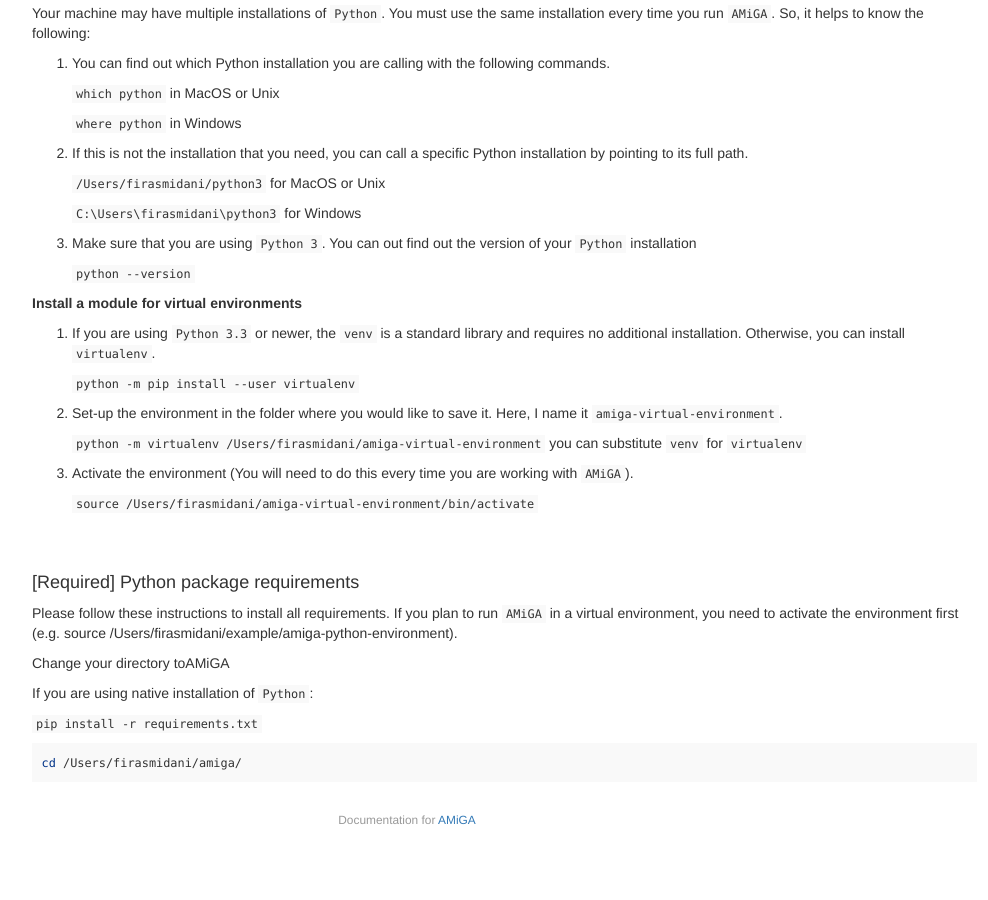
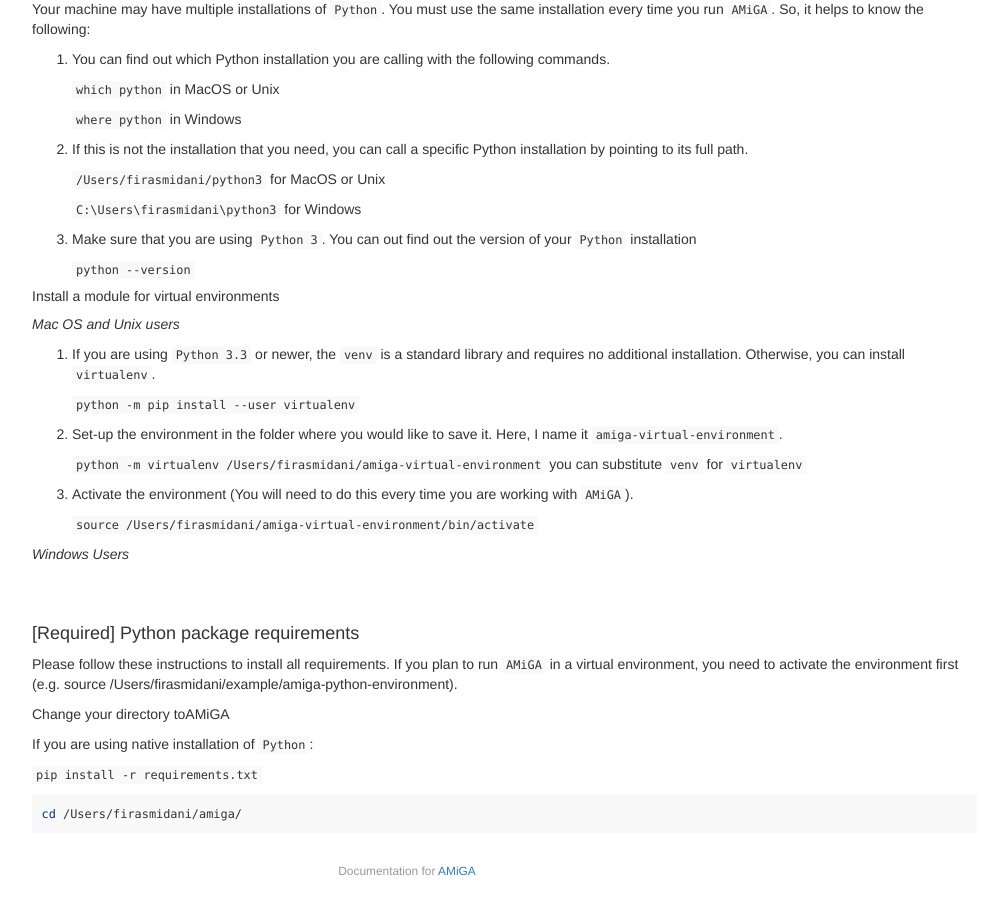
Before and after one commit to firasmidani/amiga, a Jekyll site: the page built from docs/_posts/2020-03-23-installation.md, in a window 1280 px wide and 900 px high, scrolled down 680 px. Shown: the whole window, without its empty margins (233-1221 px from the left). Built offline with Jekyll 4.4.1, drawn with Linux system fonts in a browser that asks for light colours; before the commit the page ends 1529 px from its top, so only the background shows below that.

Commit message:
more Python and virtual environment installation notes

```diff
--- a/docs/_posts/2020-03-23-installation.md
+++ b/docs/_posts/2020-03-23-installation.md
@@ -29,7 +29,7 @@
 
 Please follow these guides for creating virtual environments: a <a href="https://packaging.python.org/guides/installing-using-pip-and-virtual-environments/">general guide</a> or a <a href="https://uoa-eresearch.github.io/eresearch-cookbook/recipe/2014/11/20/conda/">Anaconda-specific guide</a>. You can also try out my simple but limited instructions below. If the instructions below are not working for you, simply go to the before-mentioned guides and follow their more detailed instructions.
 
-**Check your Python installation and version**
+##### Check your Python installation and version
 
 Your machine may have multiple installations of `Python`. You must use the same installation every time you run `AMiGA`. So, it helps to know the following:
 
@@ -49,7 +49,9 @@
 
     `python --version`
 
-**Install a module for virtual environments**
+##### Install a module for virtual environments
+
+*Mac OS and Unix users*
 
 1. If you are using `Python 3.3` or newer, the `venv` is a standard library and requires no additional installation. Otherwise, you can install `virtualenv`.
 
@@ -62,6 +64,8 @@
 3. Activate the environment (You will need to do this every time you are working with `AMiGA`).
 
     `source /Users/firasmidani/amiga-virtual-environment/bin/activate`
+
+*Windows Users*
 
 <br /><br />
 
```
